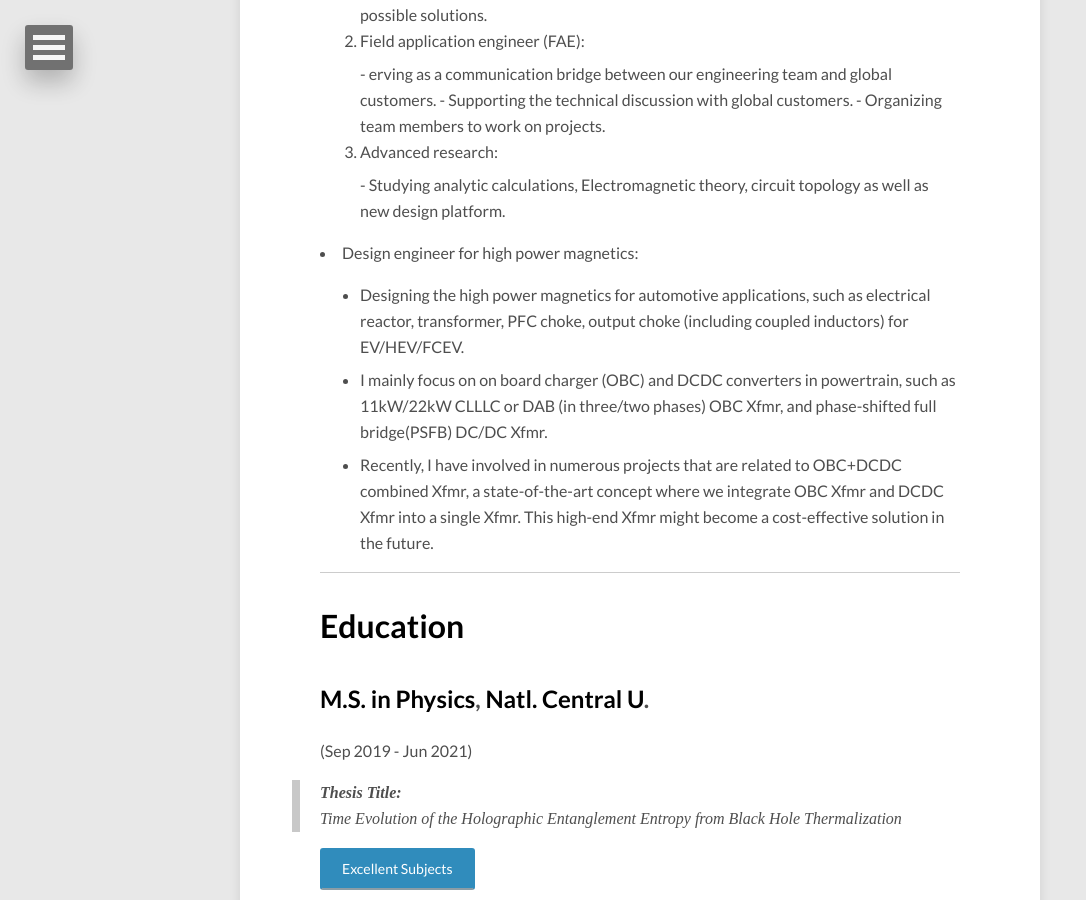
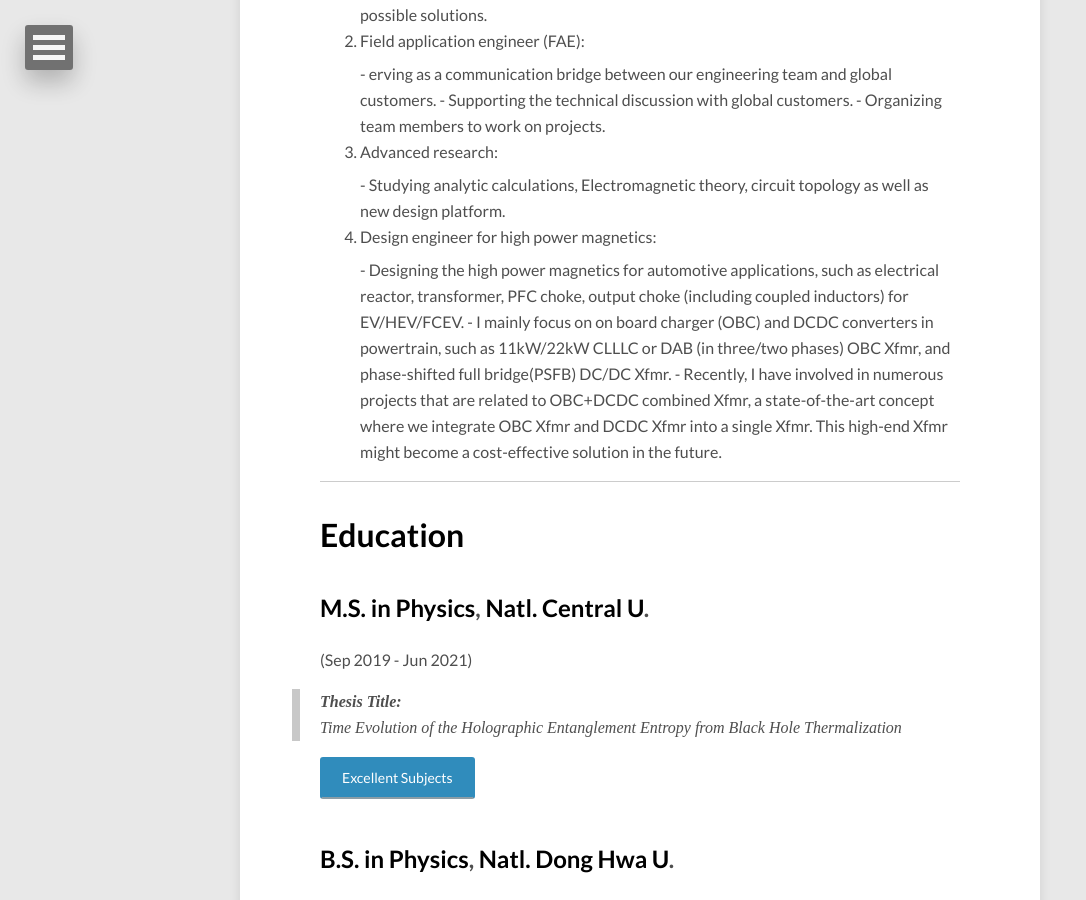
Before and after one commit to pochunsun/pochunsun.github.io, a Jekyll site: the page built from about/index.md, in a window 1280 px wide and 900 px high, scrolled down 861 px. Shown: the whole window, without its empty margins (0-1086 px from the left). Built offline with Jekyll 4.4.1, drawn with Linux system fonts in a browser that asks for light colours; nearby versions of some CDN libraries.

Commit message:
Update index.md

```diff
--- a/about/index.md
+++ b/about/index.md
@@ -27,7 +27,7 @@ modified: 2021-02-02
 <li>Advanced research:</li>
 
 - Studying analytic calculations, Electromagnetic theory, circuit topology as well as new design platform.
-</ol>
+
 
 <li>Design engineer for high power magnetics:</li>
 
@@ -35,7 +35,7 @@ modified: 2021-02-02
 - I mainly focus on on board charger (OBC) and DCDC converters in powertrain, such as 11kW/22kW CLLLC or DAB (in three/two phases) OBC Xfmr, and phase-shifted full bridge(PSFB) DC/DC Xfmr.
 - Recently, I have involved in numerous projects that are related to OBC+DCDC combined Xfmr, a state-of-the-art concept where we integrate OBC Xfmr and DCDC Xfmr into a single Xfmr. This high-end Xfmr might become a cost-effective solution in the future.
 
-
+</ol>
 ---
 
 # <font color=black>Education</font>
```
